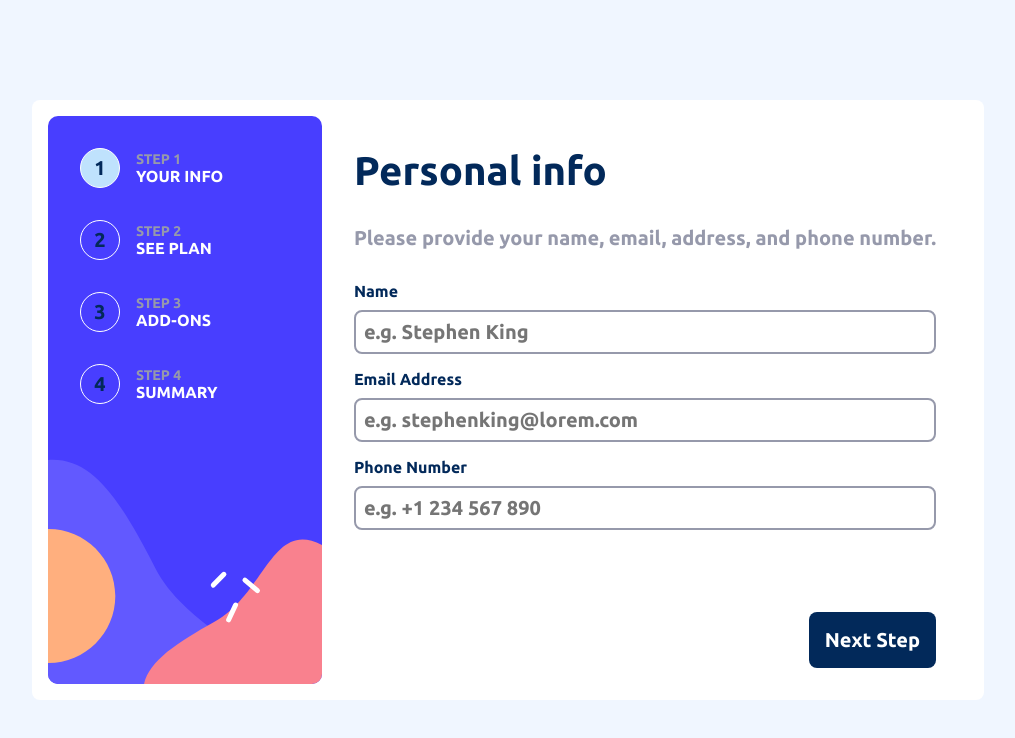
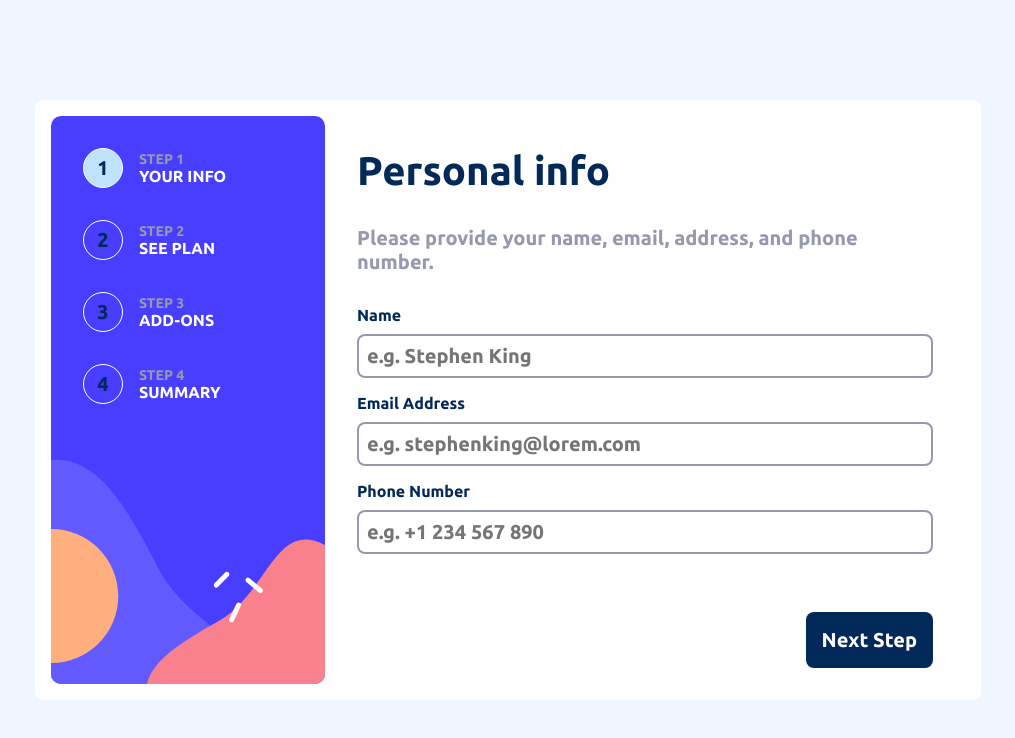
Before and after one commit to NgHuThJo/multi-step-form, a React (Vite) app in the folder frontend/: page / in a window 1280 px wide. Shown: the top 738 px of the page, without its empty margins (132-1147 px from the left). Built offline with nearby package versions, Linux system fonts and the light colour scheme.

Commit message:
Change css of thankyou component

```diff
--- a/frontend/src/components/layouts/page/page.module.css
+++ b/frontend/src/components/layouts/page/page.module.css
@@ -14,7 +14,7 @@
 
     > div {
       grid-template-rows: revert;
-      grid-template-columns: auto 1fr;
+      grid-template-columns: auto minmax(0, 40rem);
       padding: 1rem;
       border-radius: var(--border-radius);
       background-color: var(--bgc-content);
```
